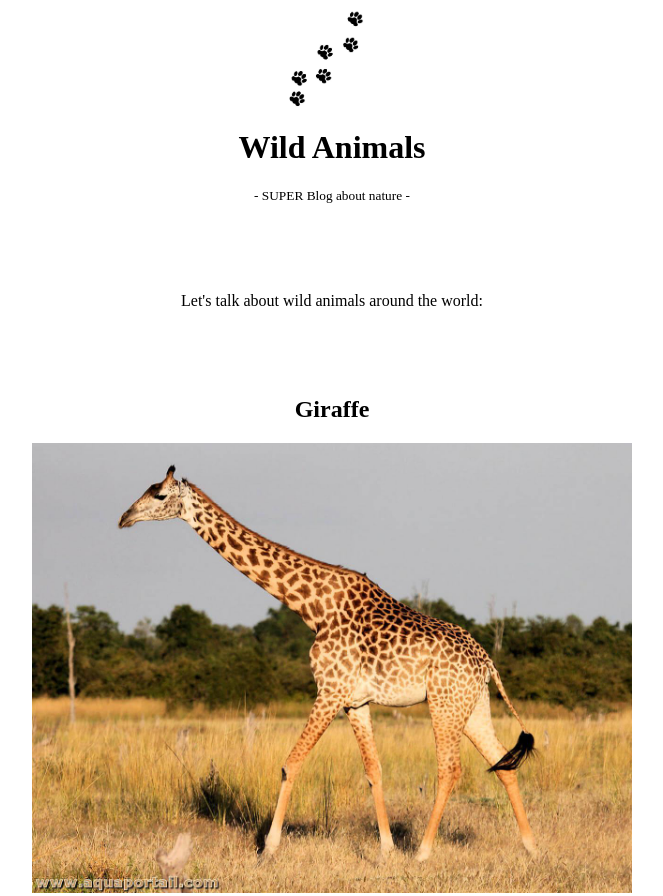
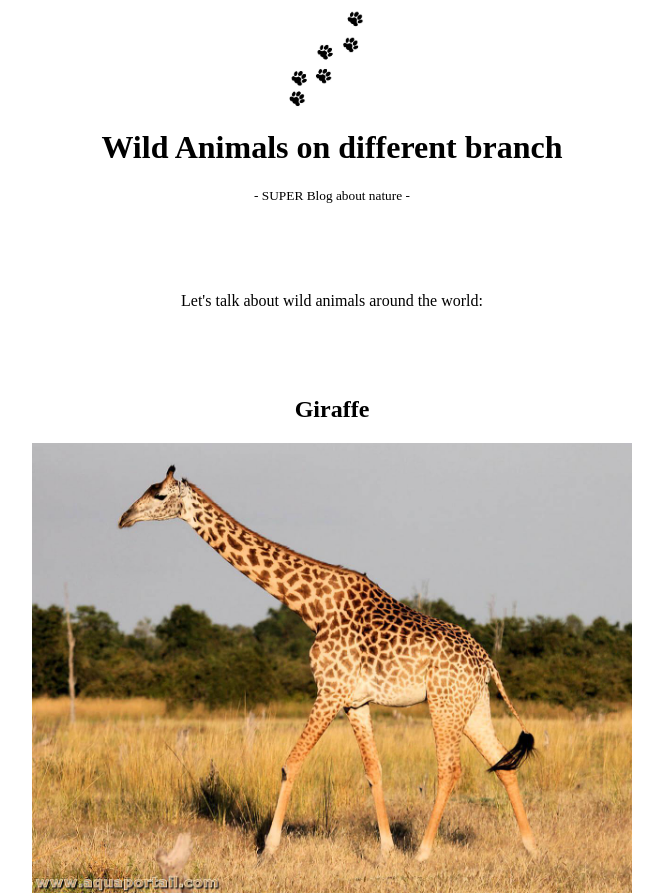
Before and after one commit to iwt-0/testrepo, a plain HTML site: page index.html in a window 1280 px wide. Shown: the top 896 px of the page, without its empty margins (308-971 px from the left). Drawn offline with Linux system fonts and the light colour scheme.

Commit message:
Changed site header

```diff
--- a/index.html
+++ b/index.html
@@ -1,7 +1,7 @@
 <!DOCTYPE html>
 <html>
   <head>
-    <title>Wild Animals Blog</title>
+    <title>Wild Animals Blog on different branch</title>
     <meta charset="utf-8">
     <link href="style.css" rel="stylesheet" type="text/css" />
   </head>
@@ -9,7 +9,7 @@
 
 
     <img width=100px src="pictures/paw_print.jpg">
-    <h1>Wild Animals</h1>
+    <h1>Wild Animals on different branch</h1>
     <small>- SUPER Blog about nature -</small>
 
 
```
